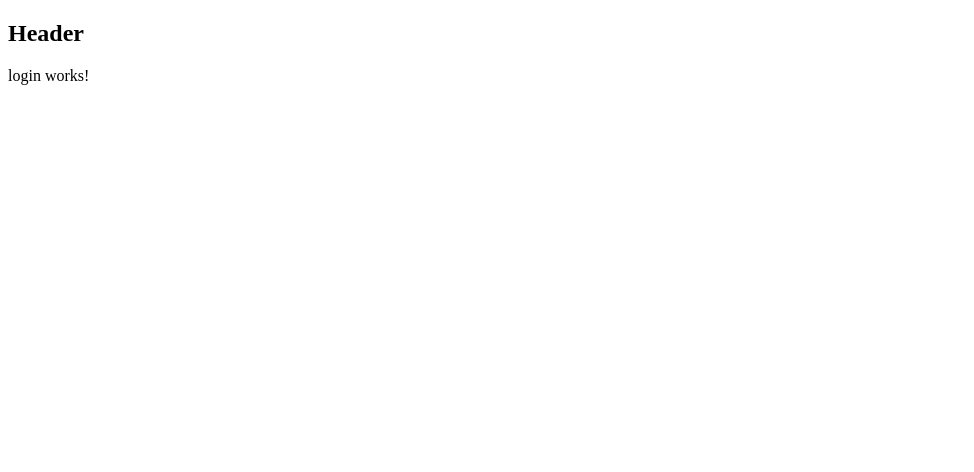
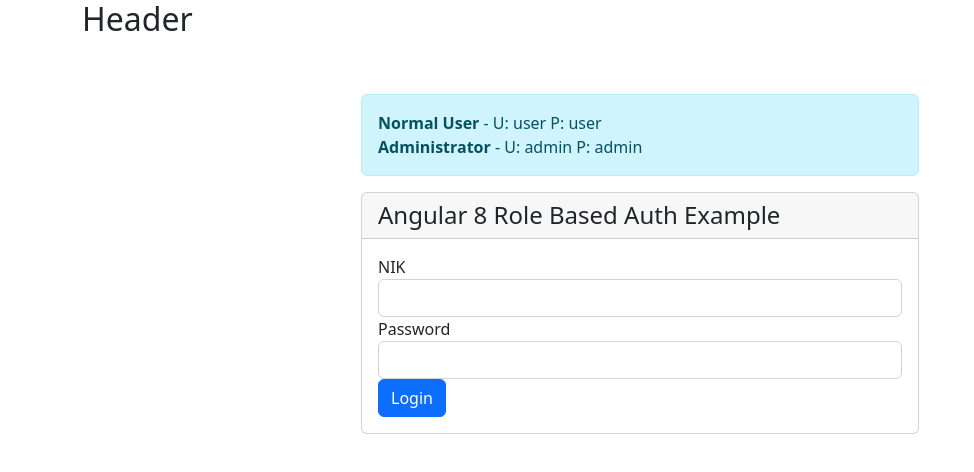
Before and after one commit to nezaYSR/temp1, an Angular app: page /login in a window 1280 px wide. Shown: the top 472 px of the page, without its empty margins (0-974 px from the left). Built offline with nearby package versions, Linux system fonts and the light colour scheme.

Commit message:
add bootstrap & update login view

```diff
--- a/src/app/app.module.ts
+++ b/src/app/app.module.ts
@@ -1,5 +1,6 @@
 import {NgModule} from '@angular/core';
 import {BrowserModule} from '@angular/platform-browser';
+import {ReactiveFormsModule} from "@angular/forms";
 import {HttpClientModule} from "@angular/common/http";
 
 import {AppRoutingModule} from './app-routing.module';
@@ -13,6 +14,7 @@
   ],
   imports: [
     BrowserModule,
+    ReactiveFormsModule,
     HttpClientModule,
     AppRoutingModule,
     AuthModule
--- a/src/app/module/auth/login/login.component.html
+++ b/src/app/module/auth/login/login.component.html
@@ -1 +1,34 @@
-<p>login works!</p>
+<div class="col-md-6 offset-md-3 mt-5">
+  <div class="alert alert-info">
+    <strong>Normal User</strong> - U: user P: user<br/>
+    <strong>Administrator</strong> - U: admin P: admin
+  </div>
+  <div class="card">
+    <h4 class="card-header">Angular 8 Role Based Auth Example</h4>
+    <div class="card-body">
+      <form [formGroup]="loginForm" (ngSubmit)="onSubmit()">
+        <div class="form-group">
+          <label for="nik">NIK</label>
+          <input id="nik" type="number" formControlName="nik" class="form-control"
+                 [ngClass]="{ 'is-invalid': submitted && f['nik'].errors }"/>
+          <div *ngIf="submitted && f['nik'].errors" class="invalid-feedback">
+            <div *ngIf="f['nik'].errors['required']">NIK is required</div>
+          </div>
+        </div>
+        <div class="form-group">
+          <label for="password">Password</label>
+          <input id="password" type="password" formControlName="password" class="form-control"
+                 [ngClass]="{ 'is-invalid': submitted && f['password'].errors }"/>
+          <div *ngIf="submitted && f['password'].errors" class="invalid-feedback">
+            <div *ngIf="f['password'].errors['required']">Password is required</div>
+          </div>
+        </div>
+        <button [disabled]="loading" class="btn btn-primary">
+          <span *ngIf="loading" class="spinner-border spinner-border-sm mr-1"></span>
+          Login
+        </button>
+        <div *ngIf="error" class="alert alert-danger mt-3 mb-0">{{error}}</div>
+      </form>
+    </div>
+  </div>
+</div>
--- a/src/app/module/auth/login/login.component.ts
+++ b/src/app/module/auth/login/login.component.ts
@@ -1,4 +1,9 @@
-import { Component, OnInit } from '@angular/core';
+import {Component, OnInit} from '@angular/core';
+import {Router, ActivatedRoute} from "@angular/router";
+import {FormBuilder, FormGroup, Validators} from "@angular/forms";
+import {first} from "rxjs/operators";
+
+import {AuthenticationService} from "../../../shared/services";
 
 @Component({
   selector: 'app-login',
@@ -6,10 +11,53 @@
   styleUrls: ['./login.component.scss']
 })
 export class LoginComponent implements OnInit {
+  loginForm: FormGroup;
+  loading = false
+  submitted = false;
+  error = '';
 
-  constructor() { }
+  constructor(
+    private formBuilder: FormBuilder,
+    private route: ActivatedRoute,
+    private router: Router,
+    private authenticationService: AuthenticationService
+  ) {
+    if (this.authenticationService.currentUserValue) {
+      this.router.navigate(['/'])
+    }
+  }
 
   ngOnInit(): void {
+    this.loginForm = this.formBuilder.group({
+      nik: ['', Validators.required],
+      password: ['', Validators.required],
+    })
+  }
+
+  get f() {
+    return this.loginForm.controls
+  }
+
+  onSubmit() {
+    this.submitted = true
+
+    if (this.loginForm.invalid) {
+      return
+    }
+
+    this.loading = true
+
+    this.authenticationService.login(this.f['nik'].value, this.f['password'].value)
+      .pipe(first())
+      .subscribe(
+        data => {
+          this.router.navigate(['/'])
+        },
+        error => {
+          this.error = error
+          this.loading = false
+        }
+      )
   }
 
 }
--- a/src/index.html
+++ b/src/index.html
@@ -6,8 +6,13 @@
   <base href="/">
   <meta name="viewport" content="width=device-width, initial-scale=1">
   <link rel="icon" type="image/x-icon" href="favicon.ico">
+  <link href="https://cdn.jsdelivr.net/npm/bootstrap@5.2.0-beta1/dist/css/bootstrap.min.css" rel="stylesheet"
+        integrity="sha384-0evHe/X+R7YkIZDRvuzKMRqM+OrBnVFBL6DOitfPri4tjfHxaWutUpFmBp4vmVor" crossorigin="anonymous">
 </head>
 <body>
-  <app-root></app-root>
+<app-root></app-root>
+<script src="https://cdn.jsdelivr.net/npm/bootstrap@5.2.0-beta1/dist/js/bootstrap.bundle.min.js"
+        integrity="sha384-pprn3073KE6tl6bjs2QrFaJGz5/SUsLqktiwsUTF55Jfv3qYSDhgCecCxMW52nD2"
+        crossorigin="anonymous"></script>
 </body>
 </html>
```
Also changed, not shown: src/app/module/auth/auth.module.ts (+9 -6 lines).
